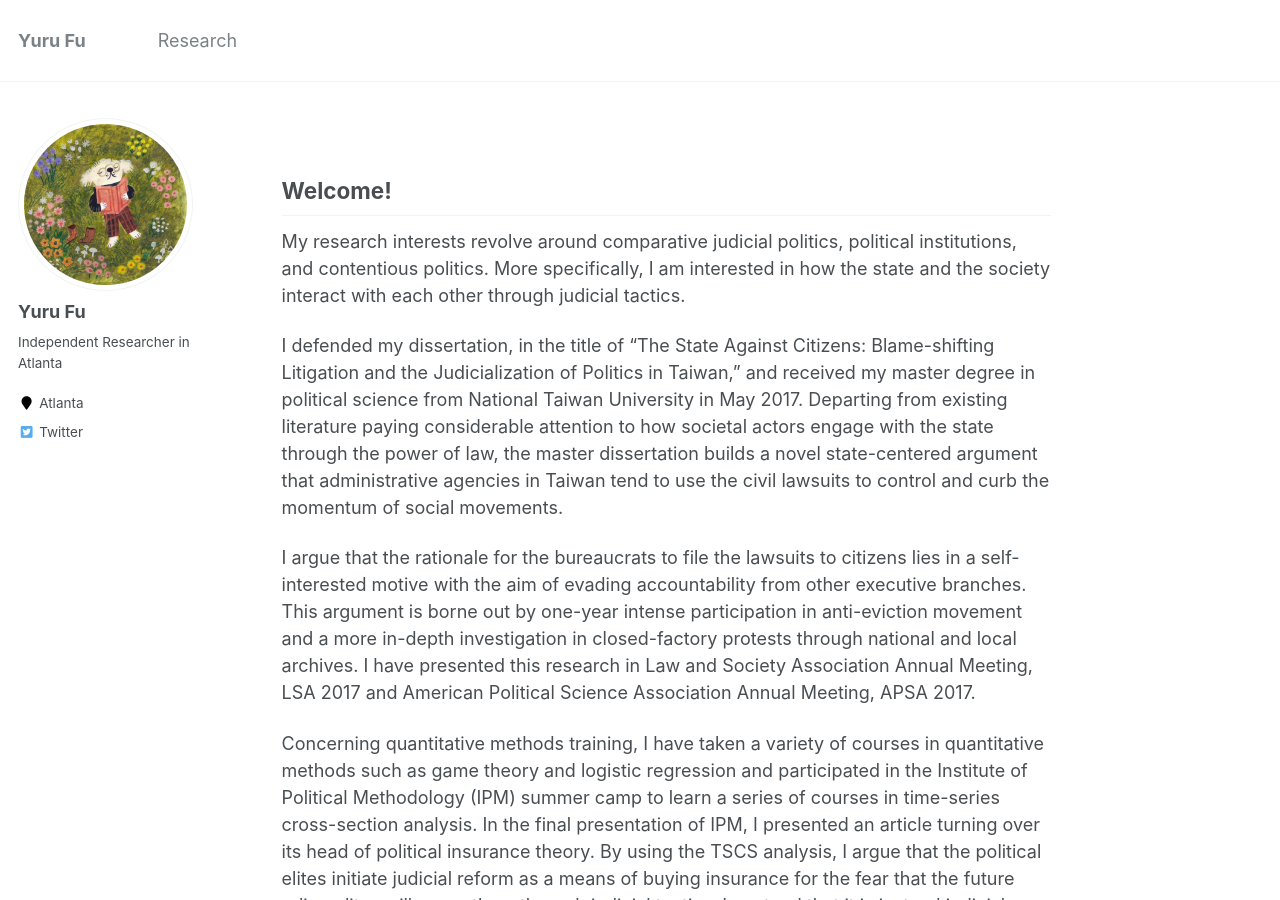
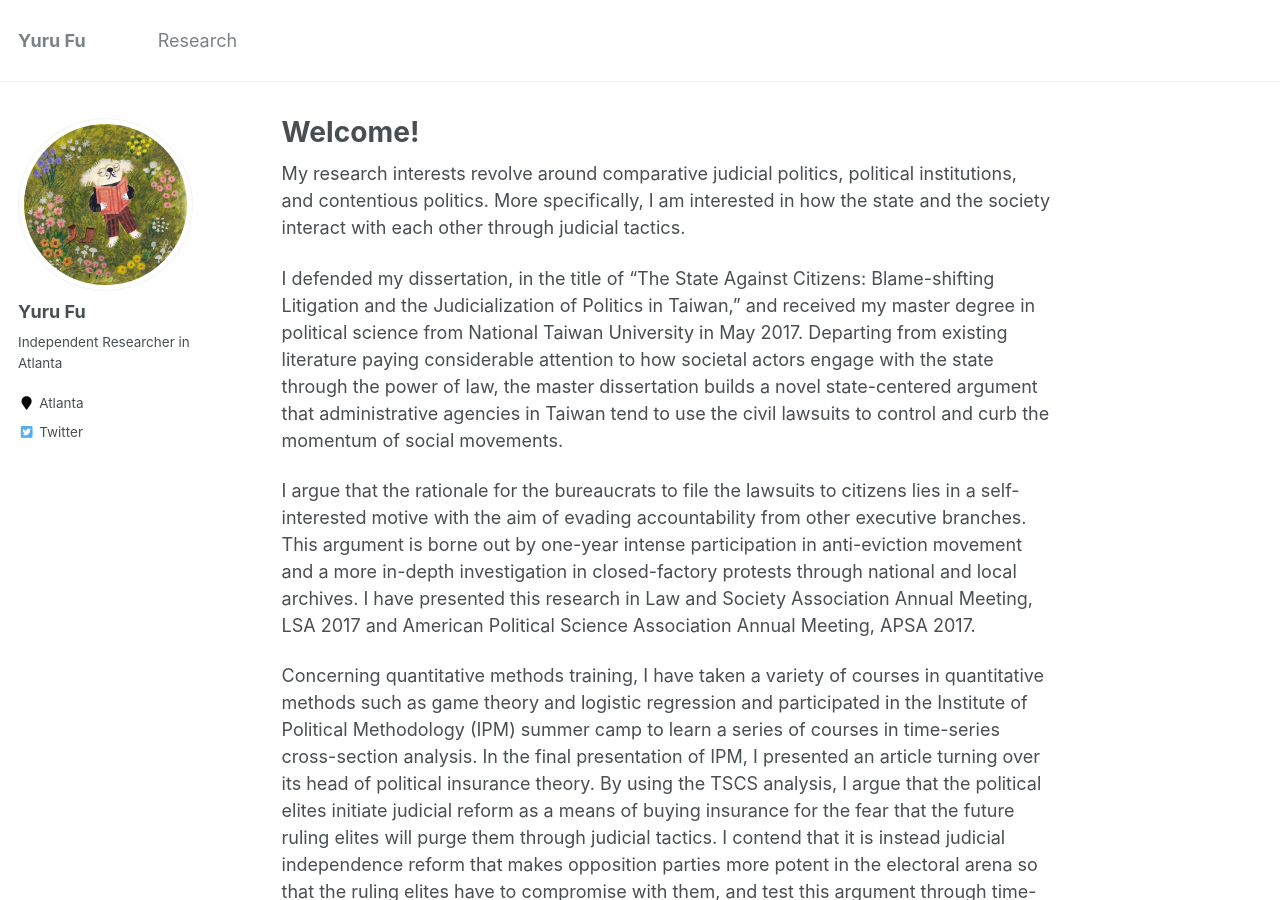
Before and after one commit to yurufu/yurufu.github.io, a Jekyll site: the page built from _pages/about.md, in a window 1280 px wide and 900 px high. Built offline with Jekyll 4.4.1, drawn with Linux system fonts in a browser that asks for light colours.

```diff
--- a/_pages/about.md
+++ b/_pages/about.md
@@ -1,14 +1,12 @@
 ---
 permalink: /
-title: ""
+title: "Welcome!"
 excerpt: "About me"
 author_profile: true
 redirect_from:
   - /about/
   - /about.html
 ---
-
-## Welcome!
 
 My research interests revolve around comparative judicial politics, political institutions, and contentious politics. More specifically, I am interested in how the state and the society interact with each other through judicial tactics.
 
```
